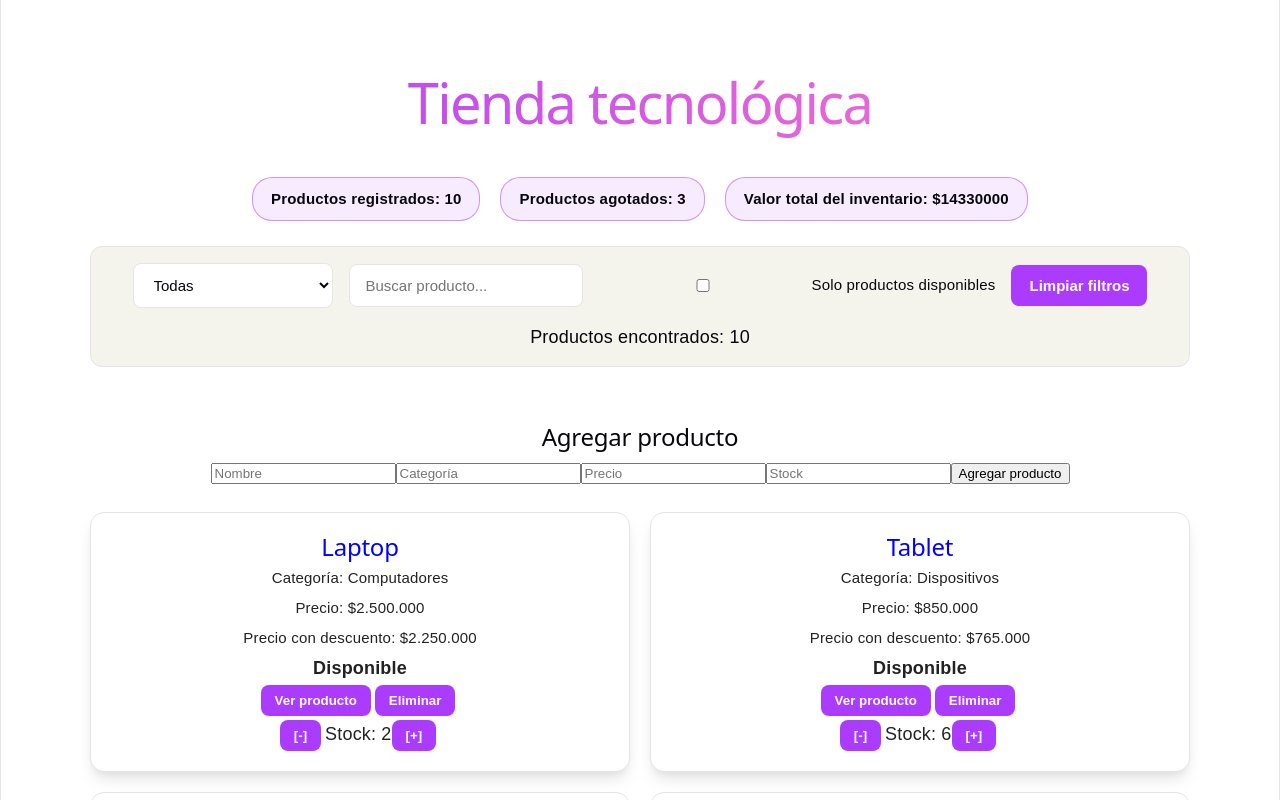
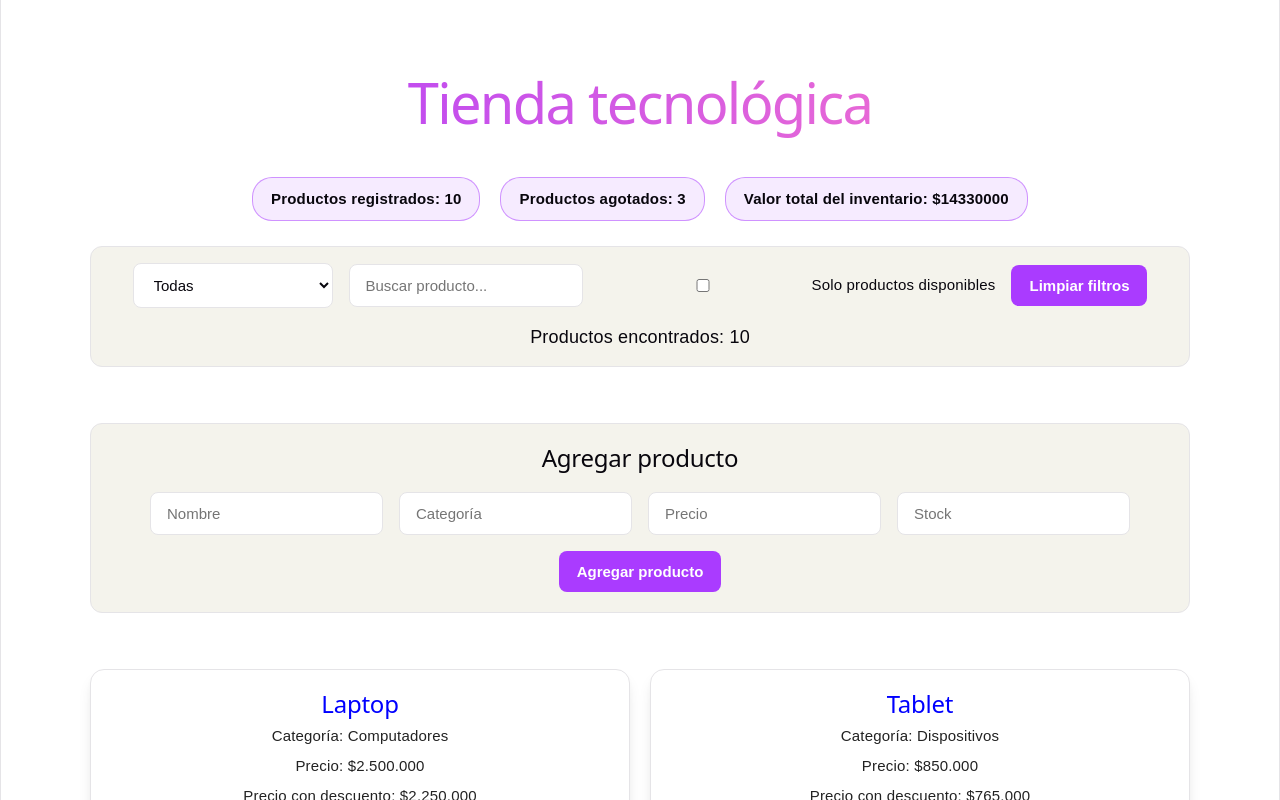
Before and after one commit to ireguisara09/react-js-ficha-3409609-Sara-Iregui, a React (Vite) app in the folder tienda-react/: page / in a window 1280 px wide. Shown: the top 800 px of the page. Built offline with nearby package versions, Linux system fonts and the light colour scheme.

Commit message:
se hicieron cambios al formulario

```diff
--- a/tienda-react/src/components/FormularioProducto.jsx
+++ b/tienda-react/src/components/FormularioProducto.jsx
@@ -47,9 +47,10 @@ return;
   };
 
   return (
-    <form onSubmit={manejarEnvio}>
-      <h2>Agregar producto</h2>
+  <form className="agregar-producto" onSubmit={manejarEnvio}>
+    <h2>Agregar producto</h2>
 
+    <div className="campos-formulario">
       <input
         type="text"
         name="nombre"
@@ -85,8 +86,9 @@ return;
       <button type="submit">
         Agregar producto
       </button>
-    </form>
-  );
+    </div>
+  </form>
+);
 }
 
 export default FormularioProducto;
```
